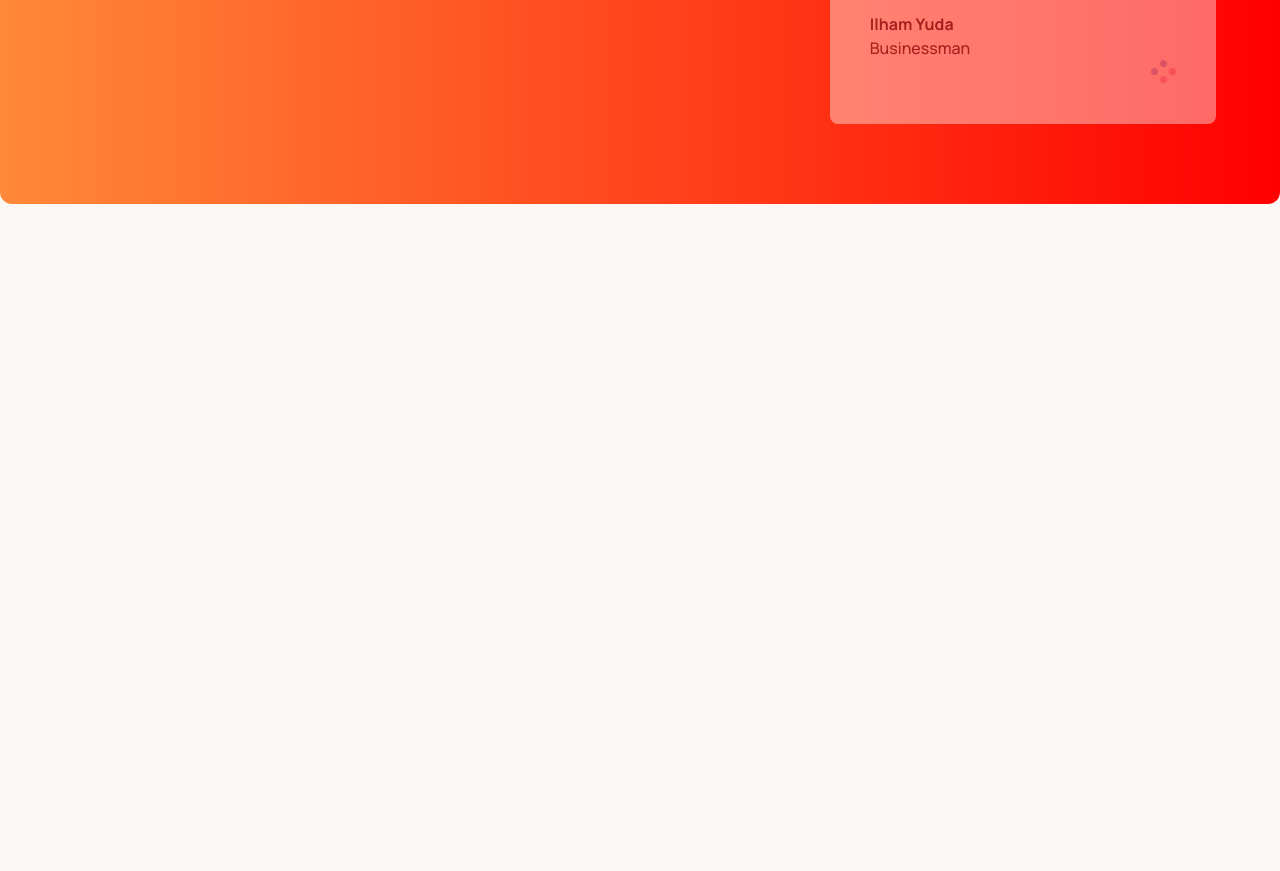
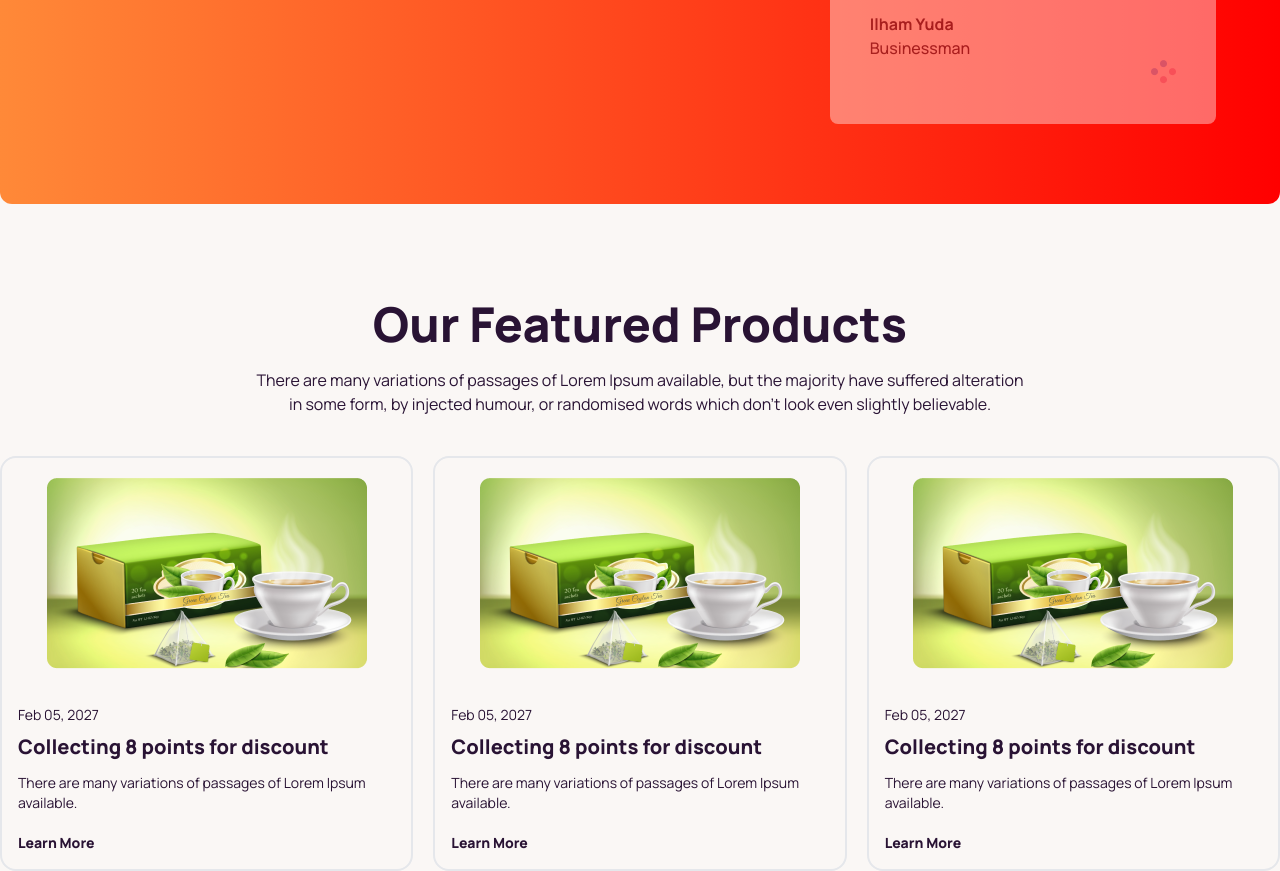
Before and after one commit to adnanalemran/tea-house, a plain HTML site: page index.html in a window 1280 px wide. Shown: the part 2295-3166 px from the top of the page. Before the commit the page ends 2595 px from the top, so only its background shows below. Drawn offline with nearby package versions, Linux system fonts and the light colour scheme.

Commit message:
news container

```diff
--- a/index.html
+++ b/index.html
@@ -189,6 +189,44 @@
             </div>
 
         </section>
+        <!-- news container  -->
+        <section class="text-center mt-24">
+            <h2 class="text-5xl font-extrabold mb-5">Our Featured Products</h2>
+            <p class="lg:max-w-3xl mx-auto mb-10">There are many variations of passages of Lorem Ipsum available, but
+                the
+                majority have suffered alteration in some form, by injected humour, or randomised words which don't look
+                even slightly believable. </p>
+            <!-- card container  -->
+            <div class=" flex gap-5 text-left flex-col lg:flex-row">
+                <div class="card card-compact  bg-base-100 border-2 ">
+                    <figure class="p-5"><img src="./images/news-1.png" alt="Shoes" /></figure>
+                    <div class="card-body">
+                        <p class="text-left font-thin">Feb 05, 2027</p>
+                        <h2 class="card-title font-extrabold">Collecting 8 points for discount</h2>
+                        <p class="text-left ">There are many variations of passages of Lorem Ipsum available.</p>
+                        <p class="text-left  font-extrabold pt-3"><a href="#">Learn More</a></p>
+                    </div>
+                </div>
+                <div class="card card-compact  bg-base-100 border-2 ">
+                    <figure class="p-5"><img src="./images/news-1.png" alt="Shoes" /></figure>
+                    <div class="card-body">
+                        <p class="text-left font-thin">Feb 05, 2027</p>
+                        <h2 class="card-title font-extrabold">Collecting 8 points for discount</h2>
+                        <p class="text-left ">There are many variations of passages of Lorem Ipsum available.</p>
+                        <p class="text-left  font-extrabold pt-3"><a href="#">Learn More</a></p>
+                    </div>
+                </div>
+                <div class="card card-compact  bg-base-100 border-2 ">
+                    <figure class="p-5"><img src="./images/news-1.png" alt="Shoes" /></figure>
+                    <div class="card-body">
+                        <p class="text-left font-thin">Feb 05, 2027</p>
+                        <h2 class="card-title font-extrabold">Collecting 8 points for discount</h2>
+                        <p class="text-left ">There are many variations of passages of Lorem Ipsum available.</p>
+                        <p class="text-left  font-extrabold pt-3"><a href="#">Learn More</a></p>
+                    </div>
+                </div>
+            </div>
+        </section>
 
     </main>
     <footer></footer>
```
